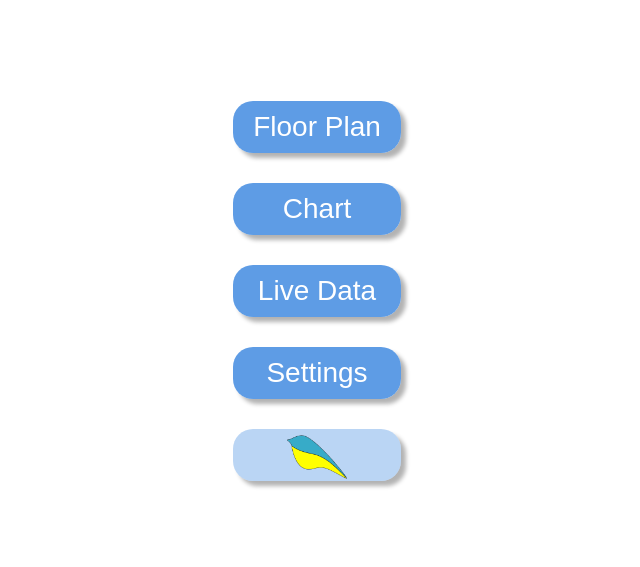
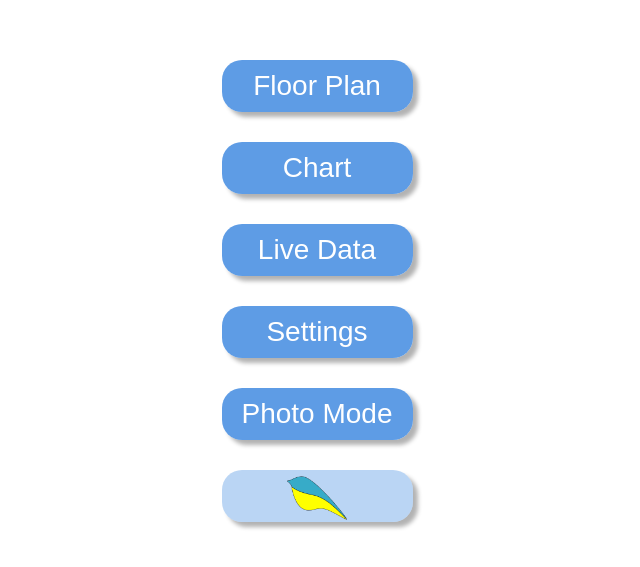
Before and after one commit to CanaryEarth/demo, a plain HTML site: page docs/index.html in a window 1280 px wide. Shown: the part 109-676 px from the top of the page, without its empty margins (323-963 px from the left). Drawn offline with Linux system fonts and the light colour scheme.

Commit message:
Update index.html

```diff
--- a/docs/index.html
+++ b/docs/index.html
@@ -1,5 +1,5 @@
 <!DOCTYPE html>
-<!-- By Constantin Bucataru at Breathable Universe Resilient Design, March 25th, 2025. Do no copy, imbed or alter anything below this message without written authorisation. Thank you. -->
+<!-- By Constantin Bucataru at Breathable Universe Resilient Design, April 13th, 2025. Do no copy, imbed or alter anything below this message without written authorisation. Thank you. -->
 <html lang="en">
 <head>
     <link rel="icon" href="burd_fav.png">
@@ -13,11 +13,12 @@
 </head>
 <body>
     <div class="controls">
-		<button onclick="location.href='floorplan.html'">Floor Plan</button>
+	<button onclick="location.href='floorplan.html'">Floor Plan</button>
         <button onclick="location.href='chart.html'">Chart</button>
-		<button onclick="location.href='raw.html'">Live Data</button>
+	<button onclick="location.href='raw.html'">Live Data</button>
         <button onclick="location.href='settings.html'">Settings</button>
-		<button class="burd" onclick="location.href='https://canary.earth'"><img src="burd_fav.png" alt="canary.earth"></button>
+    	<button onclick="location.href='bitmap.html'">Photo Mode</button>
+	<button class="burd" onclick="location.href='https://canary.earth'"><img src="burd_fav.png" alt="canary.earth"></button>
     </div>
 </body>
 </html>
```
